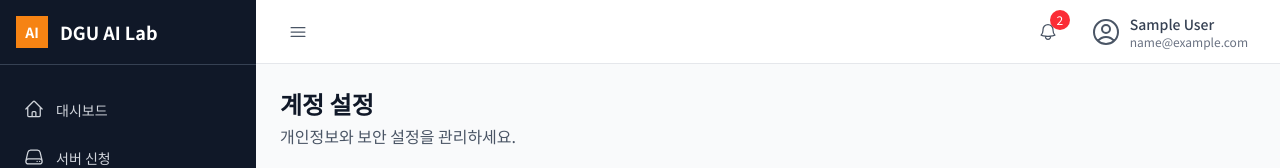
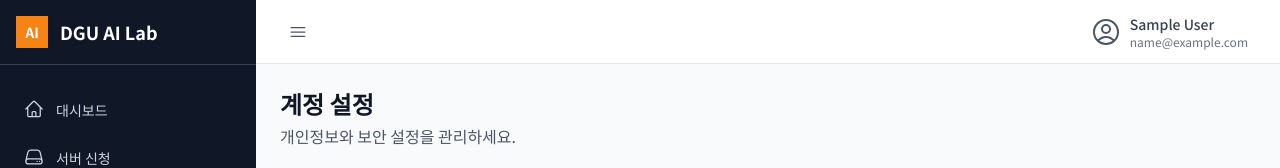
Before and after one commit to CSID-DGU/AILab-FE, a React (Vite) app: page /account in a window 1280 px wide. Shown: the top 168 px of the page. Built offline with nearby package versions, Linux system fonts and the light colour scheme; sample sign-in values are in the browser's storage.

Commit message:
Design select box form

```diff
--- a/package.json
+++ b/package.json
@@ -4,7 +4,7 @@
   "version": "0.0.0",
   "type": "module",
   "scripts": {
-    "dev": "vite --port 3000",
+    "dev": "vite",
     "build": "vite build",
     "lint": "eslint .",
     "preview": "vite preview"
--- a/src/components/Layout/Header.jsx
+++ b/src/components/Layout/Header.jsx
@@ -1,7 +1,6 @@
 import { useState } from "react";
 import {
   Bars3Icon,
-  BellIcon,
   UserCircleIcon,
   ArrowRightOnRectangleIcon,
   CogIcon,
@@ -9,25 +8,6 @@ import {
 
 const Header = ({ isCollapsed, toggleSidebar, user, onLogout }) => {
   const [isProfileOpen, setIsProfileOpen] = useState(false);
-  const [isNotificationOpen, setIsNotificationOpen] = useState(false);
-
-  const notifications = [
-    {
-      id: 1,
-      message: "서버 신청이 승인되었습니다.",
-      time: "2분 전",
-      isRead: false,
-    },
-    {
-      id: 2,
-      message: "사용 기간이 7일 남았습니다.",
-      time: "1시간 전",
-      isRead: false,
-    },
-    { id: 3, message: "시스템 점검 안내", time: "2시간 전", isRead: true },
-  ];
-
-  const unreadCount = notifications.filter((n) => !n.isRead).length;
 
   return (
     <header className="bg-white border-b border-gray-200 h-16 flex items-center justify-between px-6">
@@ -47,52 +27,6 @@ const Header = ({ isCollapsed, toggleSidebar, user, onLogout }) => {
 
       {/* Right Section */}
       <div className="flex items-center space-x-4">
-        {/* Notifications */}
-        <div className="relative">
-          <button
-            onClick={() => setIsNotificationOpen(!isNotificationOpen)}
-            className="p-2 rounded-lg hover:bg-gray-100 transition-colors duration-200 relative"
-          >
-            <BellIcon className="w-5 h-5 text-gray-600" />
-            {unreadCount > 0 && (
-              <span className="absolute -top-1 -right-1 bg-red-500 text-white text-xs rounded-full w-5 h-5 flex items-center justify-center">
-                {unreadCount}
-              </span>
-            )}
-          </button>
-
-          {/* Notifications Dropdown */}
-          {isNotificationOpen && (
-            <div className="absolute right-0 mt-2 w-80 bg-white rounded-lg shadow-lg border border-gray-200 py-2 z-50">
-              <div className="px-4 py-2 border-b border-gray-200">
-                <h3 className="text-sm font-semibold text-gray-700">알림</h3>
-              </div>
-              <div className="max-h-64 overflow-y-auto">
-                {notifications.map((notification) => (
-                  <div
-                    key={notification.id}
-                    className={`px-4 py-3 hover:bg-gray-50 cursor-pointer ${
-                      !notification.isRead ? "bg-blue-50" : ""
-                    }`}
-                  >
-                    <p className="text-sm text-gray-800">
-                      {notification.message}
-                    </p>
-                    <p className="text-xs text-gray-500 mt-1">
-                      {notification.time}
-                    </p>
-                  </div>
-                ))}
-              </div>
-              <div className="px-4 py-2 border-t border-gray-200">
-                <button className="text-sm text-blue-600 hover:text-blue-800">
-                  모든 알림 보기
-                </button>
-              </div>
-            </div>
-          )}
-        </div>
-
         {/* User Profile */}
         <div className="relative">
           <button
--- a/src/pages/ServerApplicationPage.jsx
+++ b/src/pages/ServerApplicationPage.jsx
@@ -364,8 +364,8 @@ const ServerApplicationPage = ({ user }) => {
                   icon={CircleStackIcon}
                 />
 
-                <div>
-                  <label className="block text-sm font-medium text-gray-700 mb-2">
+                <div className="space-y-1">
+                  <label className="block text-sm font-medium text-gray-700">
                     <CpuChipIcon className="w-4 h-4 inline mr-1" />
                     CUDA 버전 *
                   </label>
@@ -373,7 +373,7 @@ const ServerApplicationPage = ({ user }) => {
                     name="cuda_version"
                     value={formData.cuda_version}
                     onChange={handleChange}
-                    className={`block w-full px-3 py-2 border text-sm focus:outline-none focus:ring-2 focus:ring-[#F68313] focus:border-[#F68313] ${
+                    className={`block w-full px-3 py-2 border text-sm h-[38px] focus:outline-none focus:ring-2 focus:ring-[#F68313] focus:border-[#F68313] ${
                       errors.cuda_version
                         ? "border-red-300 text-red-900 focus:ring-red-500 focus:border-red-500"
                         : "border-gray-300 text-gray-900"
@@ -388,13 +388,15 @@ const ServerApplicationPage = ({ user }) => {
                     ))}
                   </select>
                   {errors.cuda_version && (
-                    <p className="text-sm text-red-600 mt-1">
+                    <p className="text-sm text-red-600">
                       {errors.cuda_version}
                     </p>
                   )}
-                  <p className="text-xs text-gray-500 mt-1">
-                    필요한 CUDA 버전을 선택하세요
-                  </p>
+                  {!errors.cuda_version && (
+                    <p className="text-sm text-gray-500">
+                      필요한 CUDA 버전을 선택하세요
+                    </p>
+                  )}
                 </div>
               </div>
 
```
